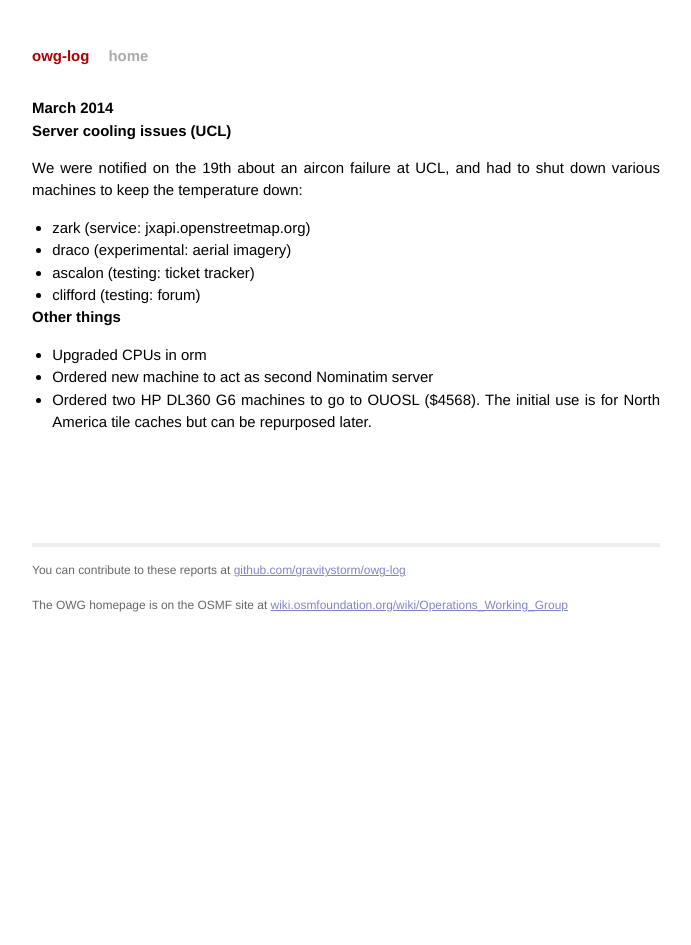
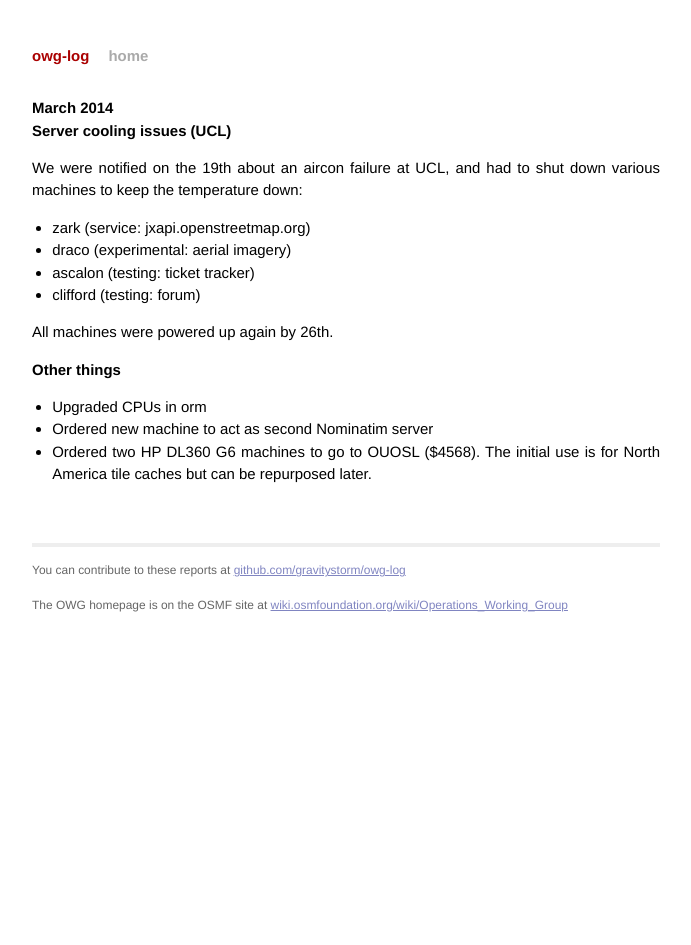
Before and after one commit to openstreetmap/owg-website, a Jekyll site: the page built from _posts/2014-03-01-march.md, in a window 1280 px wide. Shown: the whole page, without its empty margins (294-985 px from the left). Built offline with Jekyll 4.4.1, drawn with Linux system fonts in a browser that asks for light colours; Markdown is read by kramdown in place of the engine named in the settings.

Commit message:
All up on 26th.

```diff
--- a/_posts/2014-03-01-march.md
+++ b/_posts/2014-03-01-march.md
@@ -13,6 +13,8 @@ We were notified on the 19th about an aircon failure at UCL, and had to shut dow
 * ascalon (testing: ticket tracker)
 * clifford (testing: forum)
 
+All machines were powered up again by 26th.
+
 # Other things
 
 * Upgraded CPUs in orm
```
